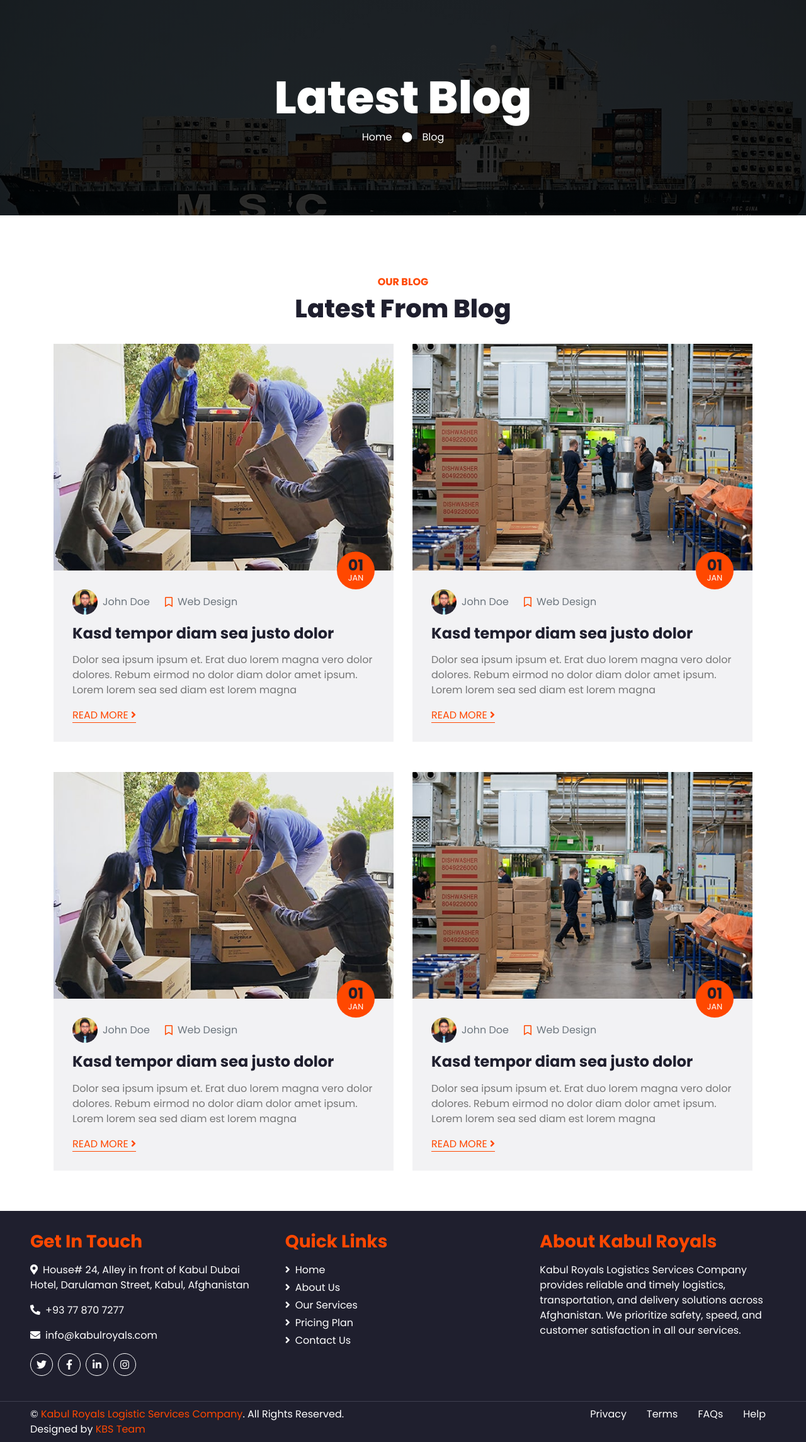
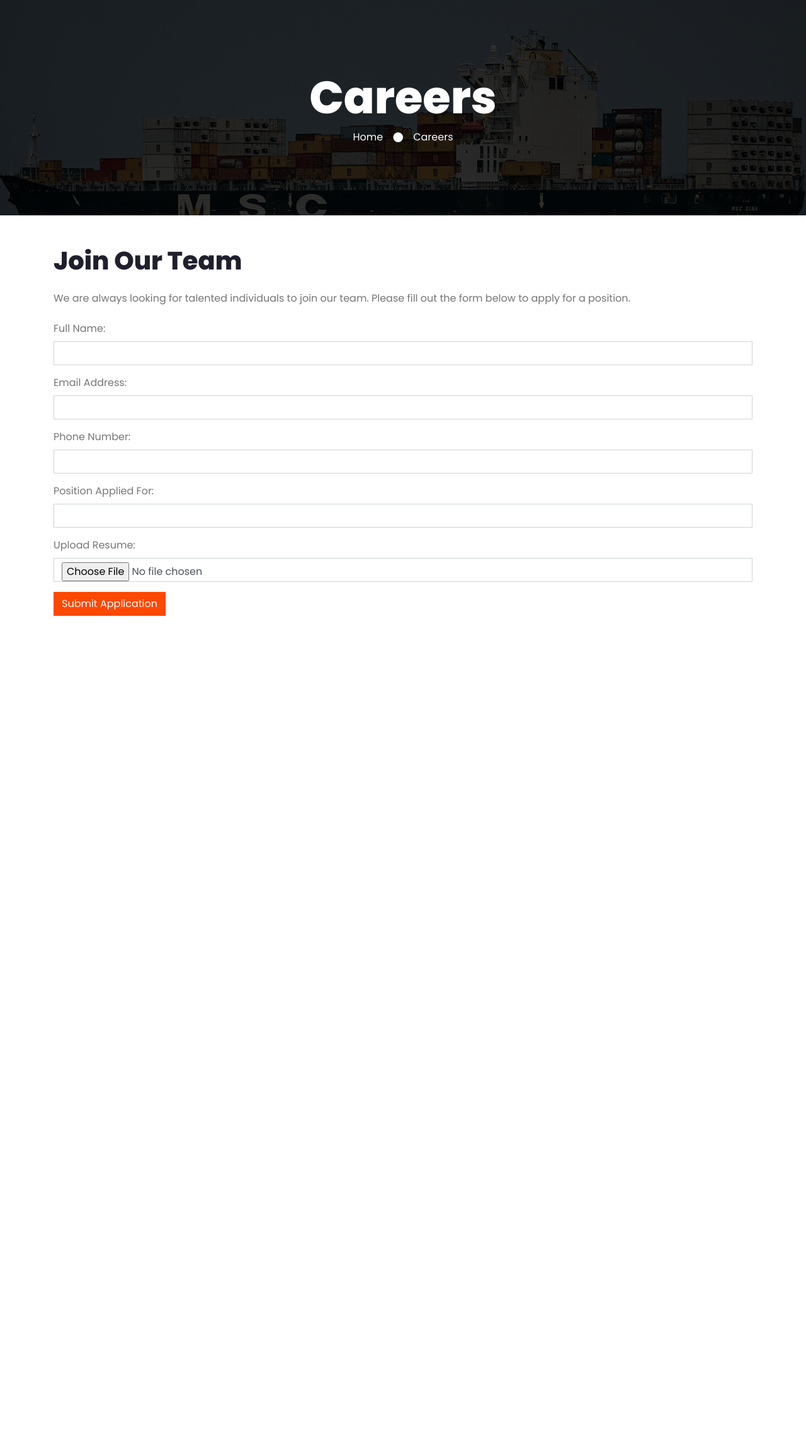
Before and after one commit to khalidsafi-cmd/Kabul-Royals-Logistics, a PHP site: page /blog.php in a window 1280 px wide. Shown: the part 124-2414 px from the top of the page at 63% size. After the commit the page ends 1102 px from the top, so only its background shows below. Run offline with PHP 8.4, Linux system fonts and the light colour scheme; some libraries are stand-ins or nearby versions.

Commit message:
Update branding and add careers form with DB integration
Changed page titles from 'FASTER - Logistics Company Website Template' to 'KRL Logistic Services' across multiple files for consistent branding. Replaced blog section in blog.php with a careers application form that saves submissions and uploaded resumes to the database. Added lib/db_connect.php for PDO-based MySQL connection.

```diff
--- a/about.php
+++ b/about.php
@@ -3,7 +3,7 @@
 
 <head>
     <meta charset="utf-8">
-    <title>FASTER - Logistics Company Website Template</title>
+    <title>KRL Logistic Services</title>
     <meta content="width=device-width, initial-scale=1.0" name="viewport">
     <meta content="Free HTML Templates" name="keywords">
     <meta content="Free HTML Templates" name="description">
--- a/blog.php
+++ b/blog.php
@@ -1,9 +1,35 @@
+<?php
+require_once 'lib/db_connect.php';
+
+// Handle form submission
+if ($_SERVER['REQUEST_METHOD'] === 'POST') {
+    $name = filter_input(INPUT_POST, 'name', FILTER_SANITIZE_STRING);
+    $email = filter_input(INPUT_POST, 'email', FILTER_SANITIZE_EMAIL);
+    $phone = filter_input(INPUT_POST, 'phone', FILTER_SANITIZE_STRING);
+    $position = filter_input(INPUT_POST, 'position', FILTER_SANITIZE_STRING);
+    $resume = $_FILES['resume']['name'];
+
+    // Save the uploaded resume file
+    $targetDir = "uploads/resumes/";
+    $targetFile = $targetDir . basename($resume);
+    move_uploaded_file($_FILES['resume']['tmp_name'], $targetFile);
+
+    try {
+        $stmt = $pdo->prepare("INSERT INTO careers (name, email, phone, position, resume) VALUES (?, ?, ?, ?, ?)");
+        $stmt->execute([$name, $email, $phone, $position, $resume]);
+        $successMessage = "Your application has been submitted successfully!";
+    } catch (PDOException $e) {
+        $errorMessage = "Error submitting application: " . $e->getMessage();
+    }
+}
+?>
+
 <!DOCTYPE html>
 <html lang="en">
 
 <head>
     <meta charset="utf-8">
-    <title>FASTER - Logistics Company Website Template</title>
+    <title>KRL Logistic Services</title>
     <meta content="width=device-width, initial-scale=1.0" name="viewport">
     <meta content="Free HTML Templates" name="keywords">
     <meta content="Free HTML Templates" name="description">
@@ -29,141 +55,53 @@
     <!-- Header Start -->
     <div class="jumbotron jumbotron-fluid mb-5">
         <div class="container text-center py-5">
-            <h1 class="text-white display-3">Latest Blog</h1>
+            <h1 class="text-white display-3">Careers</h1>
             <div class="d-inline-flex align-items-center text-white">
                 <p class="m-0"><a class="text-white" href="">Home</a></p>
                 <i class="fa fa-circle px-3"></i>
-                <p class="m-0">Blog</p>
+                <p class="m-0">Careers</p>
             </div>
         </div>
     </div>
     <!-- Header End -->
 
 
-    <!-- Blog Start -->
-    <div class="container-fluid pt-5">
-        <div class="container">
-            <div class="text-center pb-2">
-                <h6 class="text-primary text-uppercase font-weight-bold">Our Blog</h6>
-                <h1 class="mb-4">Latest From Blog</h1>
+    <!-- Careers Start -->
+    <div class="container mt-5">
+        <h1 class="mb-4">Join Our Team</h1>
+        <p>We are always looking for talented individuals to join our team. Please fill out the form below to apply for a position.</p>
+
+        <?php if (isset($successMessage)): ?>
+            <div class="alert alert-success"> <?php echo $successMessage; ?> </div>
+        <?php elseif (isset($errorMessage)): ?>
+            <div class="alert alert-danger"> <?php echo $errorMessage; ?> </div>
+        <?php endif; ?>
+
+        <form action="careers.php" method="POST" enctype="multipart/form-data" class="mt-4">
+            <div class="mb-3">
+                <label for="name" class="form-label">Full Name:</label>
+                <input type="text" id="name" name="name" class="form-control" required>
             </div>
-            <div class="row">
-                <div class="col-md-6 mb-5">
-                    <div class="position-relative">
-                        <img class="img-fluid w-100" src="img/blog-1.jpg" alt="">
-                        <div class="position-absolute bg-primary d-flex flex-column align-items-center justify-content-center rounded-circle"
-                            style="width: 60px; height: 60px; bottom: -30px; right: 30px;">
-                            <h4 class="font-weight-bold mb-n1">01</h4>
-                            <small class="text-white text-uppercase">Jan</small>
-                        </div>
-                    </div>
-                    <div class="bg-secondary" style="padding: 30px;">
-                        <div class="d-flex mb-3">
-                            <div class="d-flex align-items-center">
-                                <img class="rounded-circle" style="width: 40px; height: 40px;" src="img/user.jpg" alt="">
-                                <a class="text-muted ml-2" href="">John Doe</a>
-                            </div>
-                            <div class="d-flex align-items-center ml-4">
-                                <i class="far fa-bookmark text-primary"></i>
-                                <a class="text-muted ml-2" href="">Web Design</a>
-                            </div>
-                        </div>
-                        <h4 class="font-weight-bold mb-3">Kasd tempor diam sea justo dolor</h4>
-                        <p>Dolor sea ipsum ipsum et. Erat duo lorem magna vero dolor dolores. Rebum eirmod no dolor diam dolor amet ipsum. Lorem lorem sea sed diam est lorem magna</p>
-                        <a class="border-bottom border-primary text-uppercase text-decoration-none" href="">Read More <i class="fa fa-angle-right"></i></a>
-                    </div>
-                </div>
-                <div class="col-md-6 mb-5">
-                    <div class="position-relative">
-                        <img class="img-fluid w-100" src="img/blog-2.jpg" alt="">
-                        <div class="position-absolute bg-primary d-flex flex-column align-items-center justify-content-center rounded-circle"
-                            style="width: 60px; height: 60px; bottom: -30px; right: 30px;">
-                            <h4 class="font-weight-bold mb-n1">01</h4>
-                            <small class="text-white text-uppercase">Jan</small>
-                        </div>
-                    </div>
-                    <div class="bg-secondary" style="padding: 30px;">
-                        <div class="d-flex mb-3">
-                            <div class="d-flex align-items-center">
-                                <img class="rounded-circle" style="width: 40px; height: 40px;" src="img/user.jpg" alt="">
-                                <a class="text-muted ml-2" href="">John Doe</a>
-                            </div>
-                            <div class="d-flex align-items-center ml-4">
-                                <i class="far fa-bookmark text-primary"></i>
-                                <a class="text-muted ml-2" href="">Web Design</a>
-                            </div>
-                        </div>
-                        <h4 class="font-weight-bold mb-3">Kasd tempor diam sea justo dolor</h4>
-                        <p>Dolor sea ipsum ipsum et. Erat duo lorem magna vero dolor dolores. Rebum eirmod no dolor diam dolor amet ipsum. Lorem lorem sea sed diam est lorem magna</p>
-                        <a class="border-bottom border-primary text-uppercase text-decoration-none" href="">Read More <i class="fa fa-angle-right"></i></a>
-                    </div>
-                </div>
-                <div class="col-md-6 mb-5">
-                    <div class="position-relative">
-                        <img class="img-fluid w-100" src="img/blog-1.jpg" alt="">
-                        <div class="position-absolute bg-primary d-flex flex-column align-items-center justify-content-center rounded-circle"
-                            style="width: 60px; height: 60px; bottom: -30px; right: 30px;">
-                            <h4 class="font-weight-bold mb-n1">01</h4>
-                            <small class="text-white text-uppercase">Jan</small>
-                        </div>
-                    </div>
-                    <div class="bg-secondary" style="padding: 30px;">
-                        <div class="d-flex mb-3">
-                            <div class="d-flex align-items-center">
-                                <img class="rounded-circle" style="width: 40px; height: 40px;" src="img/user.jpg" alt="">
-                                <a class="text-muted ml-2" href="">John Doe</a>
-                            </div>
-                            <div class="d-flex align-items-center ml-4">
-                                <i class="far fa-bookmark text-primary"></i>
-                                <a class="text-muted ml-2" href="">Web Design</a>
-                            </div>
-                        </div>
-                        <h4 class="font-weight-bold mb-3">Kasd tempor diam sea justo dolor</h4>
-                        <p>Dolor sea ipsum ipsum et. Erat duo lorem magna vero dolor dolores. Rebum eirmod no dolor diam dolor amet ipsum. Lorem lorem sea sed diam est lorem magna</p>
-                        <a class="border-bottom border-primary text-uppercase text-decoration-none" href="">Read More <i class="fa fa-angle-right"></i></a>
-                    </div>
-                </div>
-                <div class="col-md-6 mb-5">
-                    <div class="position-relative">
-                        <img class="img-fluid w-100" src="img/blog-2.jpg" alt="">
-                        <div class="position-absolute bg-primary d-flex flex-column align-items-center justify-content-center rounded-circle"
-                            style="width: 60px; height: 60px; bottom: -30px; right: 30px;">
-                            <h4 class="font-weight-bold mb-n1">01</h4>
-                            <small class="text-white text-uppercase">Jan</small>
-                        </div>
-                    </div>
-                    <div class="bg-secondary" style="padding: 30px;">
-                        <div class="d-flex mb-3">
-                            <div class="d-flex align-items-center">
-                                <img class="rounded-circle" style="width: 40px; height: 40px;" src="img/user.jpg" alt="">
-                                <a class="text-muted ml-2" href="">John Doe</a>
-                            </div>
-                            <div class="d-flex align-items-center ml-4">
-                                <i class="far fa-bookmark text-primary"></i>
-                                <a class="text-muted ml-2" href="">Web Design</a>
-                            </div>
-                        </div>
-                        <h4 class="font-weight-bold mb-3">Kasd tempor diam sea justo dolor</h4>
-                        <p>Dolor sea ipsum ipsum et. Erat duo lorem magna vero dolor dolores. Rebum eirmod no dolor diam dolor amet ipsum. Lorem lorem sea sed diam est lorem magna</p>
-                        <a class="border-bottom border-primary text-uppercase text-decoration-none" href="">Read More <i class="fa fa-angle-right"></i></a>
-                    </div>
-                </div>
+
+            <div class="mb-3">
+                <label for="email" class="form-label">Email Address:</label>
+                <input type="email" id="email" name="email" class="form-control" required>
             </div>
-        </div>
-    </div>
-    <!-- Blog End -->
 
-    <!-- Include Footer -->
-    <?php include 'components/footer.php'; ?>
+            <div class="mb-3">
+                <label for="phone" class="form-label">Phone Number:</label>
+                <input type="text" id="phone" name="phone" class="form-control" required>
+            </div>
 
-    <!-- JavaScript Libraries -->
-    <script src="https://code.jquery.com/jquery-3.4.1.min.js"></script>
-    <script src="https://stackpath.bootstrapcdn.com/bootstrap/4.4.1/js/bootstrap.bundle.min.js"></script>
-    <script src="lib/easing/easing.min.js"></script>
-    <script src="lib/waypoints/waypoints.min.js"></script>
+            <div class="mb-3">
+                <label for="position" class="form-label">Position Applied For:</label>
+                <input type="text" id="position" name="position" class="form-control" required>
+            </div>
 
-    <!-- Template Javascript -->
-    <script src="js/main.js"></script>
-</body>
+            <div class="mb-3">
+                <label for="resume" class="form-label">Upload Resume:</label>
+                <input type="file" id="resume" name="resume" class="form-control" required>
+            </div>
 
-</html>
+            <button type="submit" class="btn btn-primary">Submit Application</button>
+        </form
--- a/contact.php
+++ b/contact.php
@@ -3,7 +3,7 @@
 
 <head>
     <meta charset="utf-8">
-    <title>FASTER - Logistics Company Website Template</title>
+    <title>KRL Logistic Services</title>
     <meta content="width=device-width, initial-scale=1.0" name="viewport">
     <meta content="Free HTML Templates" name="keywords">
     <meta content="Free HTML Templates" name="description">
--- /dev/null
+++ b/lib/db_connect.php
@@ -0,0 +1,18 @@
+<?php
+
+// Database connection settings
+$host = 'localhost';
+$dbname = 'kabul_royals_logistics';
+$username = 'root';
+$password = '';
+
+try {
+    // Create a new PDO instance
+    $pdo = new PDO("mysql:host=$host;dbname=$dbname", $username, $password);
+    // Set error mode to exceptions
+    $pdo->setAttribute(PDO::ATTR_ERRMODE, PDO::ERRMODE_EXCEPTION);
+} catch (PDOException $e) {
+    die("Database connection failed: " . $e->getMessage());
+}
+
+?>
--- a/service.php
+++ b/service.php
@@ -3,7 +3,7 @@
 
 <head>
     <meta charset="utf-8">
-    <title>FASTER - Logistics Company Website Template</title>
+    <title>KRL Logistic Services</title>
     <meta content="width=device-width, initial-scale=1.0" name="viewport">
     <meta content="Free HTML Templates" name="keywords">
     <meta content="Free HTML Templates" name="description">
```
